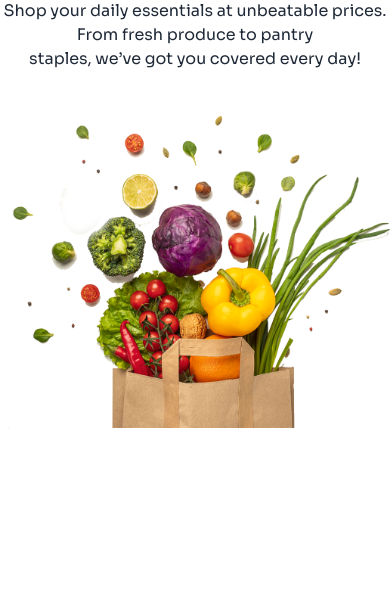
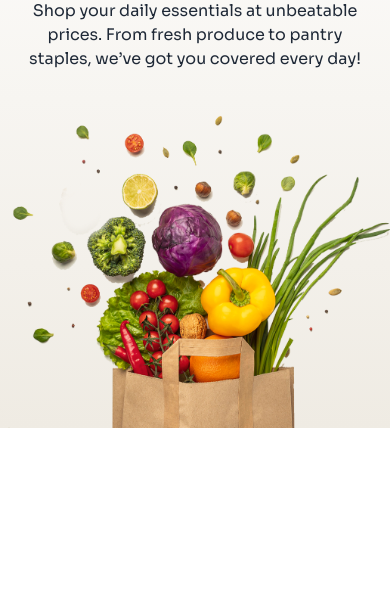
Before and after one commit to Bokul98/nature-platter, a plain HTML site: page index.html in a window 390 px wide. Shown: the part 230-844 px from the top of the page. Drawn offline with nearby package versions, Linux system fonts and the light colour scheme.

Commit message:
added bg

```diff
--- a/index.html
+++ b/index.html
@@ -45,7 +45,7 @@
   </head>
   <body class="sora-font">
     <!-- Header Section -->
-    <header class="container mx-auto">
+    <header class="container mx-auto bg-gradient-to-t from-[#EFEBE3] to-[#FFFFFF]">
       <!-- Nav Bar -->
       <nav class="">
         <div
@@ -145,7 +145,7 @@
             Freshness <span class="text-color-primary">You Can <br> Count </span> On,
             Prices You’ll Love!
           </h1>
-          <p class="lg:text-[20px] text-center py-4 lg:py-7">
+          <p class="lg:text-[20px] text-center py-4 px-2 lg:py-7">
             Shop your daily essentials at unbeatable prices. From fresh produce to pantry <br> staples, we’ve got you covered every day!
           </p>
         </div>
```
